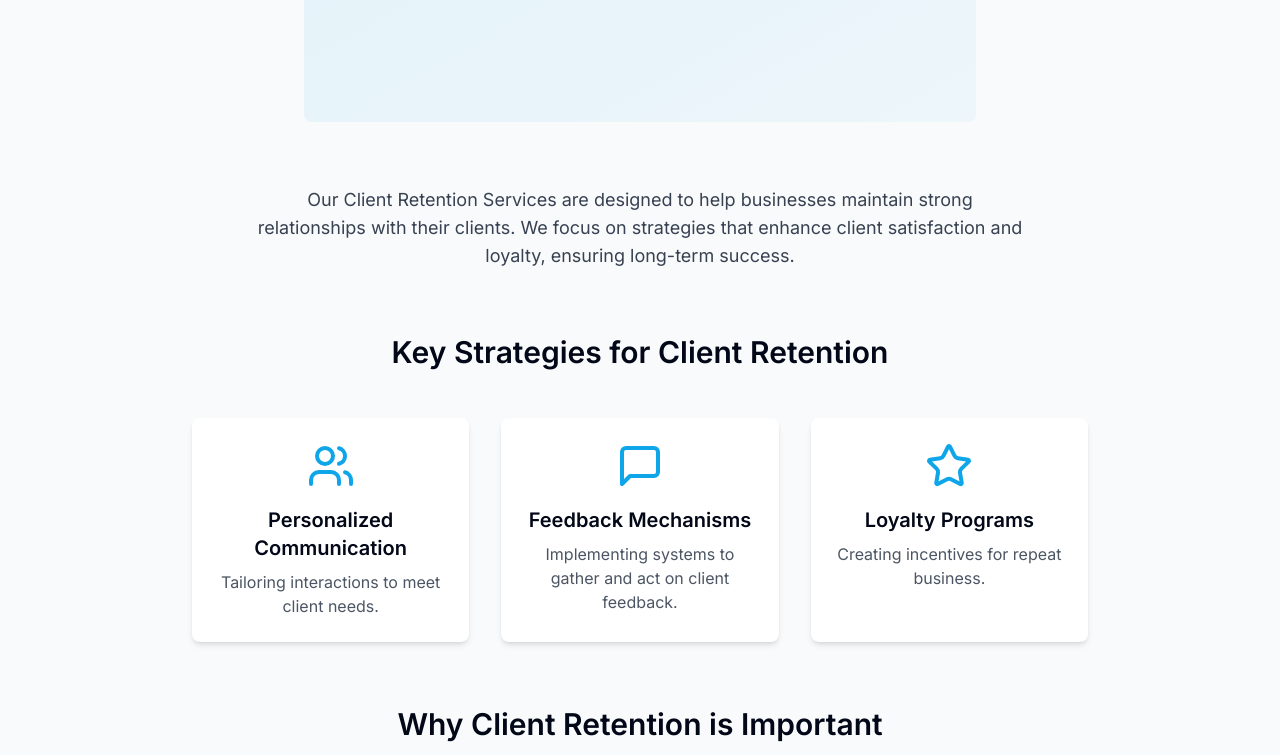
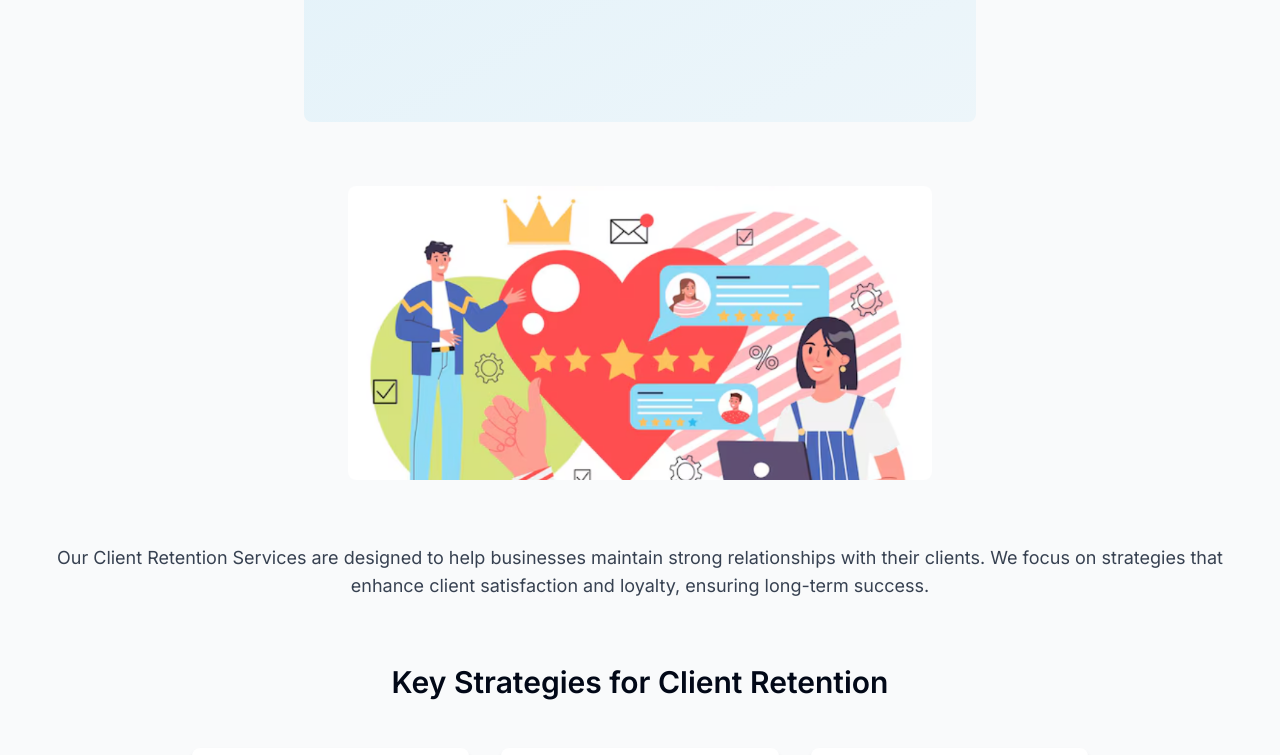
Before and after one commit to Glynac-AI/Acumen, a React (Vite) app: page /services/client-retention in a window 1280 px wide. Shown: the part 496-1251 px from the top of the page. Built offline with nearby package versions, Linux system fonts and the light colour scheme.

Commit message:
Update client-retention.tsx

```diff
--- a/src/pages/counseling/client-retention.tsx
+++ b/src/pages/counseling/client-retention.tsx
@@ -12,7 +12,12 @@ const ClientRetention = () => {
             <p className="text-ph/50">Client Retention Illustration</p>
           </div>
         </div>
-        <p className="text-lg text-gray-700 mb-16 max-w-3xl mx-auto">
+        <img
+          src="/img/client-retention.png"
+          alt="Client Retention"
+          className="w-1/2 h-auto object-cover rounded-lg mb-16 transition-transform transform hover:scale-95 mx-auto"
+        />
+        <p className="text-lg text-gray-700 mb-16">
           Our Client Retention Services are designed to help businesses maintain strong relationships with their clients. We focus on strategies that enhance client satisfaction and loyalty, ensuring long-term success.
         </p>
 
```
